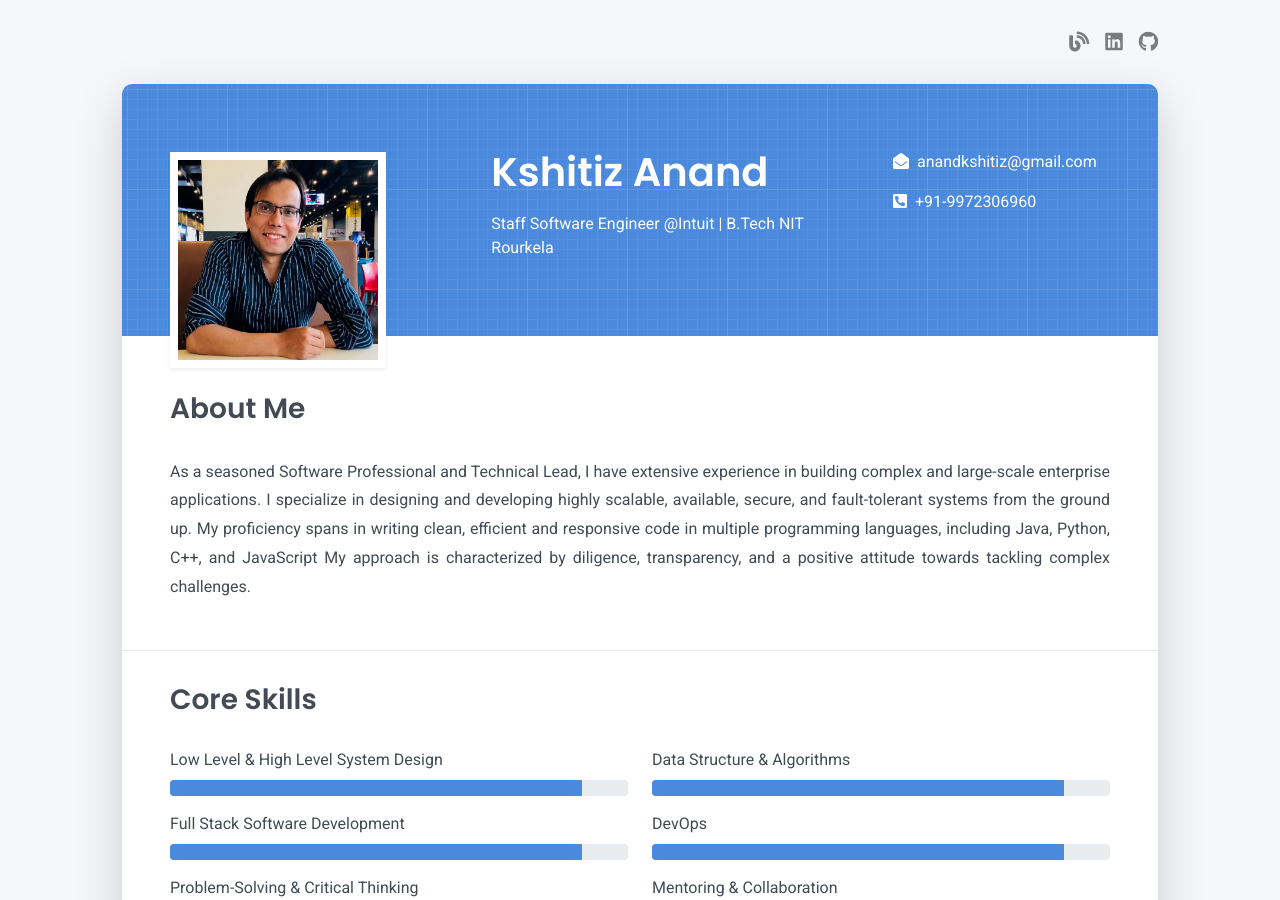
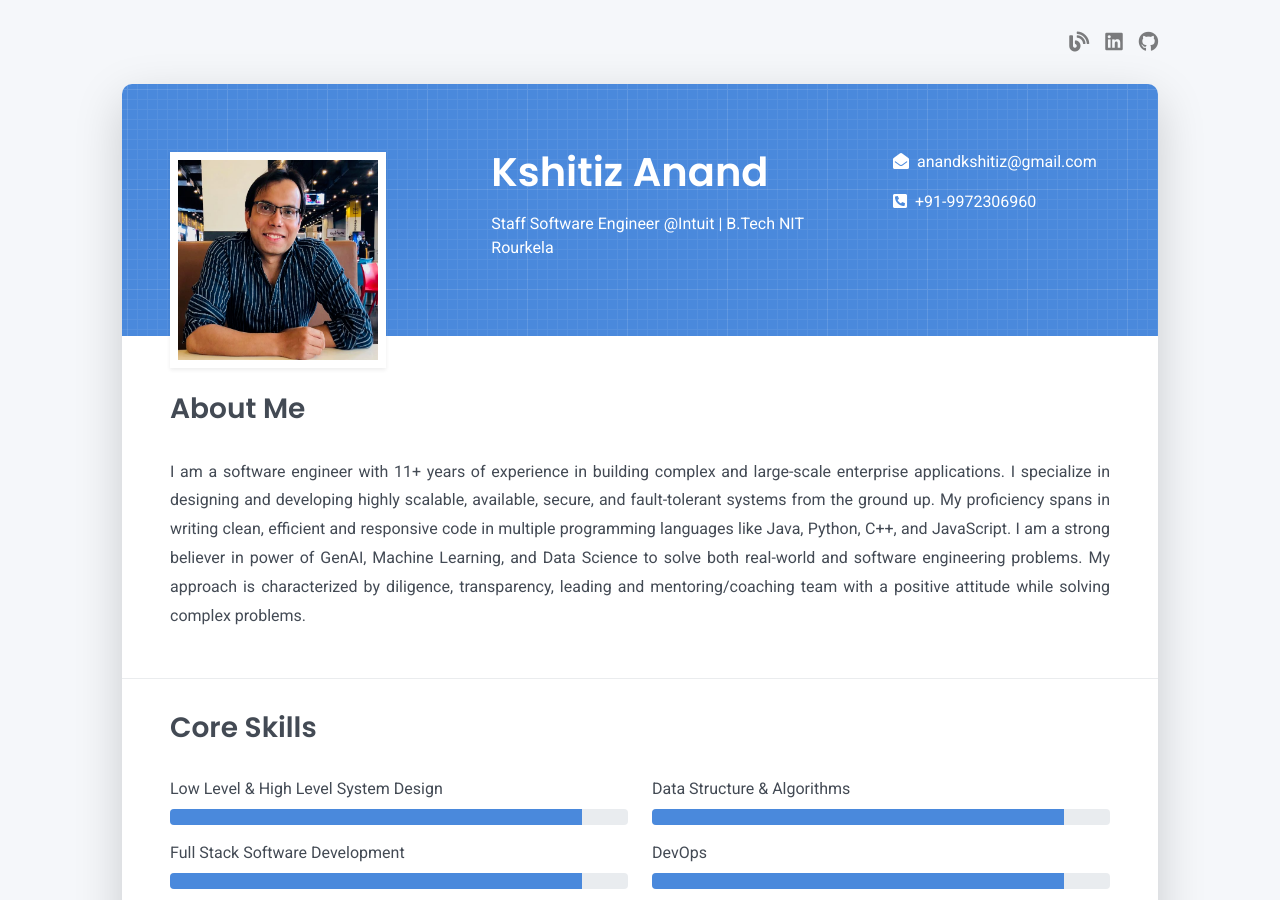
Before and after one commit to anandkshitiz/anandkshitiz.github.io, a Jekyll site: the page built from tabs/about.md, in a window 1280 px wide and 900 px high. Built offline with Jekyll 4.4.1, drawn with Linux system fonts in a browser that asks for light colours.

```diff
--- a/tabs/about/content/about-section.html
+++ b/tabs/about/content/about-section.html
@@ -2,10 +2,11 @@
   <div class="col-md-12">
     <h2 class="h3 mb-3">About Me</h2>
     <p style="text-align: justify; line-height: 1.8;">
-      As a seasoned Software Professional and Technical Lead, I have extensive experience in building complex and large-scale enterprise applications.
+      I am a software engineer with 11+ years of experience in building complex and large-scale enterprise applications.
       I specialize in designing and developing highly scalable, available, secure, and fault-tolerant systems from the ground up.
-      My proficiency spans in writing clean, efficient and responsive code in multiple programming languages, including Java, Python, C++, and JavaScript
-      My approach is characterized by diligence, transparency, and a positive attitude towards tackling complex challenges.
+      My proficiency spans in writing clean, efficient and responsive code in multiple programming languages like Java, Python, C++, and JavaScript.
+      I am a strong believer in power of GenAI, Machine Learning, and Data Science to solve both real-world and software engineering problems.
+      My approach is characterized by diligence, transparency, leading and mentoring/coaching team with a positive attitude while solving complex problems.
     </p>
   </div>
 </div>
```
